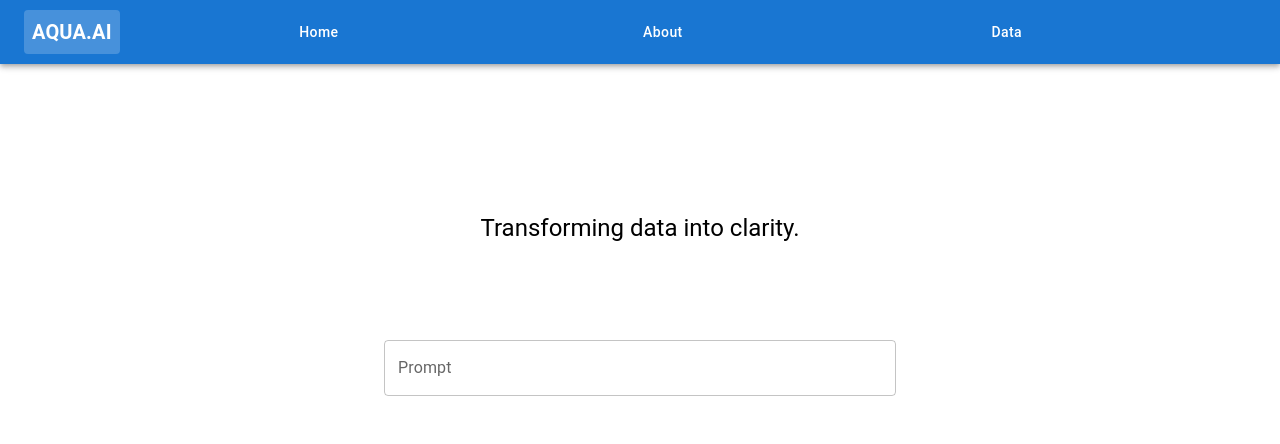
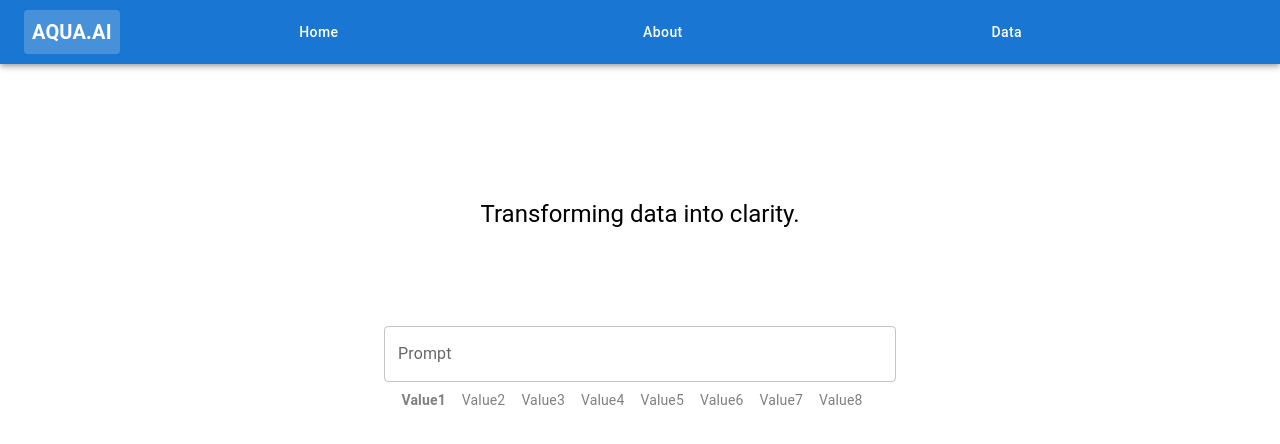
Before and after one commit to john-m-c0x/fullstack-water-potability, a React (Create React App) app in the folder frontend/: page / in a window 1280 px wide. Shown: the top 444 px of the page. Built offline with nearby package versions, Linux system fonts and the light colour scheme.

Commit message:
Add visual representation of current value user is typing

```diff
--- a/frontend/src/components/PromptInputField.js
+++ b/frontend/src/components/PromptInputField.js
@@ -1,8 +1,8 @@
 import React from 'react';
-import { TextField, CircularProgress, Box } from '@mui/material';
+import { TextField, CircularProgress, Box, Typography } from '@mui/material';
 
 //Text field with exposed parameters, includes circular progress that is enabled when 'loading' is true
-const PromptInputField = ({ prompt, isReadOnly, loading, onPromptChange, onKeyDown }) => (
+const PromptInputField = ({ prompt, isReadOnly, loading, onPromptChange, onKeyDown, labels, currentIndex }) => (
   <Box sx={{ position: 'relative' }}>
     <TextField
       variant="outlined"
@@ -20,10 +20,25 @@ const PromptInputField = ({ prompt, isReadOnly, loading, onPromptChange, onKeyDo
           position: 'absolute',
           top: '50%',
           right: 8,
-          marginTop: '-12px',
+          marginTop: '-24px',
         }}
       />
     )}
+    <Box sx={{ display: 'flex', justifyContent: 'center', marginTop: 1 }}>
+      {labels.map((label, index) => (
+        <Typography
+          key={label}
+          variant="body2"
+          sx={{
+            color: index < currentIndex ? 'green' : 'grey',
+            marginRight: 2,
+            fontWeight: index === currentIndex ? 'bold' : 'normal',
+          }}
+        >
+        {label}
+        </Typography>
+      ))}
+    </Box>
   </Box>
 );
 
--- a/frontend/src/pages/Home.js
+++ b/frontend/src/pages/Home.js
@@ -20,6 +20,11 @@ function Home() {
   //Holds an array of responses from the AI to display in prompt response field
   const [responses, setResponses] = useState([]);
 
+  //Used to indicate the current value the user is typing
+  //TODO: Need to update this with labels relevant to the dataset we are using
+  const [currentIndex, setCurrentIndex] = useState(0);
+  const labels = ['Value1', 'Value2', 'Value3', 'Value4', 'Value5', 'Value6', 'Value7', 'Value8'];
+
   //Barebones implementation for handling a prompt, at the moment this just simulates a call to API - to test UI
   const handlePrompt = () => {
     if (prompt !== '' && !loading)
@@ -32,6 +37,7 @@ function Home() {
         setIsReadOnly(false);
         setLoading(false);
         setPrompt('');
+        setCurrentIndex(0);
       }, 2000);
     }
   }
@@ -46,11 +52,23 @@ function Home() {
 
   //Handles key events
   const keyEvent = (event) => {
-    if (event.key === "Enter")
+    if (event.key === 'Enter')
     {
       handlePrompt();
     }
   }
+
+  //Handle when the text in the prompt field changes
+  const handlePromptChange = (e) => {
+    //Set the prompt variable with the text in the text field
+    const input = e.target.value;
+    setPrompt(input);
+
+    //Update current index based on the number of space-separated values
+    const values = input.trim().split(' ');
+    const index = Math.min(values.length, labels.length);
+    setCurrentIndex(index);
+  };
 
   return (
     <Grid2 container spacing={2} sx={{ flexDirection:'column', height: '75vh', padding: 2, justifyContent: 'center', alignItems: 'center' }}>
@@ -63,9 +81,11 @@ function Home() {
         <PromptInputField
           prompt={prompt}
           onKeyDown={keyEvent}
-          onPromptChange={(e) => setPrompt(e.target.value)}
+          onPromptChange={handlePromptChange}
           loading={loading}
           isReadOnly={isReadOnly}
+          labels={labels}
+          currentIndex={currentIndex}
         />
       </Grid2>
     </Grid2>
--- a/frontend/src/pages/Landing.js
+++ b/frontend/src/pages/Landing.js
@@ -9,17 +9,34 @@ function Landing() {
   //The prompt to send to home page, automatically updated via PrompInputFields 'onPromptChange'
   const [prompt, setPrompt] = useState('');
 
+  //Used to indicate the current value the user is typing
+  //TODO: Need to update this with labels relevant to the dataset we are using
+  const [currentIndex, setCurrentIndex] = useState(0);
+  const labels = ['Value1', 'Value2', 'Value3', 'Value4', 'Value5', 'Value6', 'Value7', 'Value8'];
+
   //Send the prompt via state to home page when user taps enter - with key 'passedPrompt' and value 'prompt'
   const passPromptToHome = (event) => {
-    if (event.key === "Enter") {
+    if (event.key === 'Enter') {
       naviagte('/Home', {state: {passedPrompt: prompt}});
     }
   };
 
+  //Handle when the text in the prompt field changes
+  const handlePromptChange = (e) => {
+    //Set the prompt variable with the text in the text field
+    const input = e.target.value;
+    setPrompt(input);
+
+    //Update current index based on the number of space-separated values
+    const values = input.trim().split(' ');
+    const index = Math.min(values.length, labels.length);
+    setCurrentIndex(index);
+  };
+
   return (
-    <Grid2 container spacing={12} direction="column" justifyContent="center" alignItems="center" sx={{height:"60vh"}}>
+    <Grid2 container spacing={12} direction='column' justifyContent='center' alignItems='center' sx={{height:'60vh'}}>
       <Grid2 item xs={12} sx={{ display: 'flex', justifyContent: 'center', width: '100%'}}>
-        <Typography variant="h5">
+        <Typography variant='h5'>
           Transforming data into clarity.
         </Typography>
       </Grid2>
@@ -27,7 +44,9 @@ function Landing() {
         <PromptInputField
           prompt={prompt}
           onKeyDown={passPromptToHome}
-          onPromptChange={(e) => setPrompt(e.target.value)}
+          onPromptChange={handlePromptChange}
+          labels={labels}
+          currentIndex={currentIndex}
         />
       </Grid2>
     </Grid2>
```
